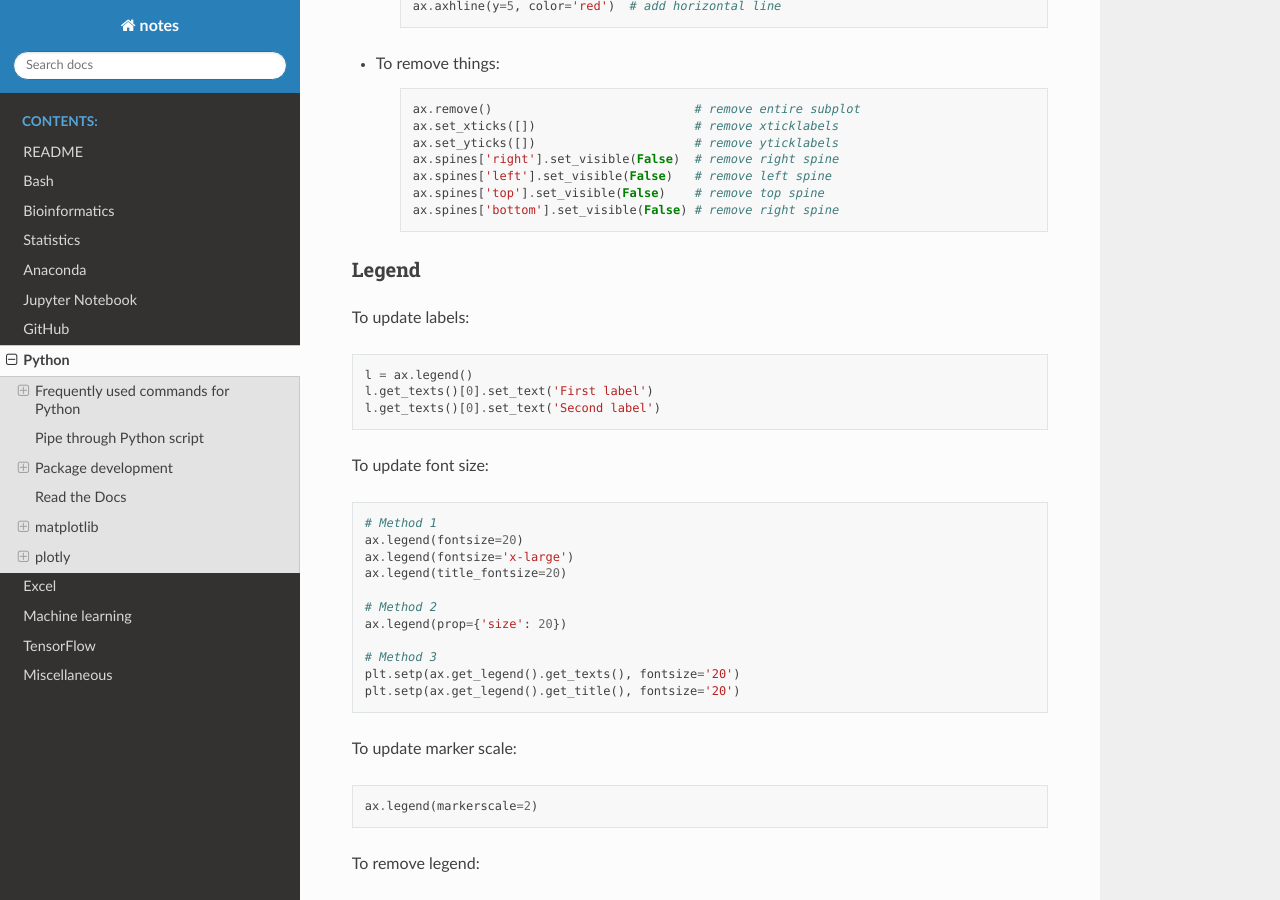
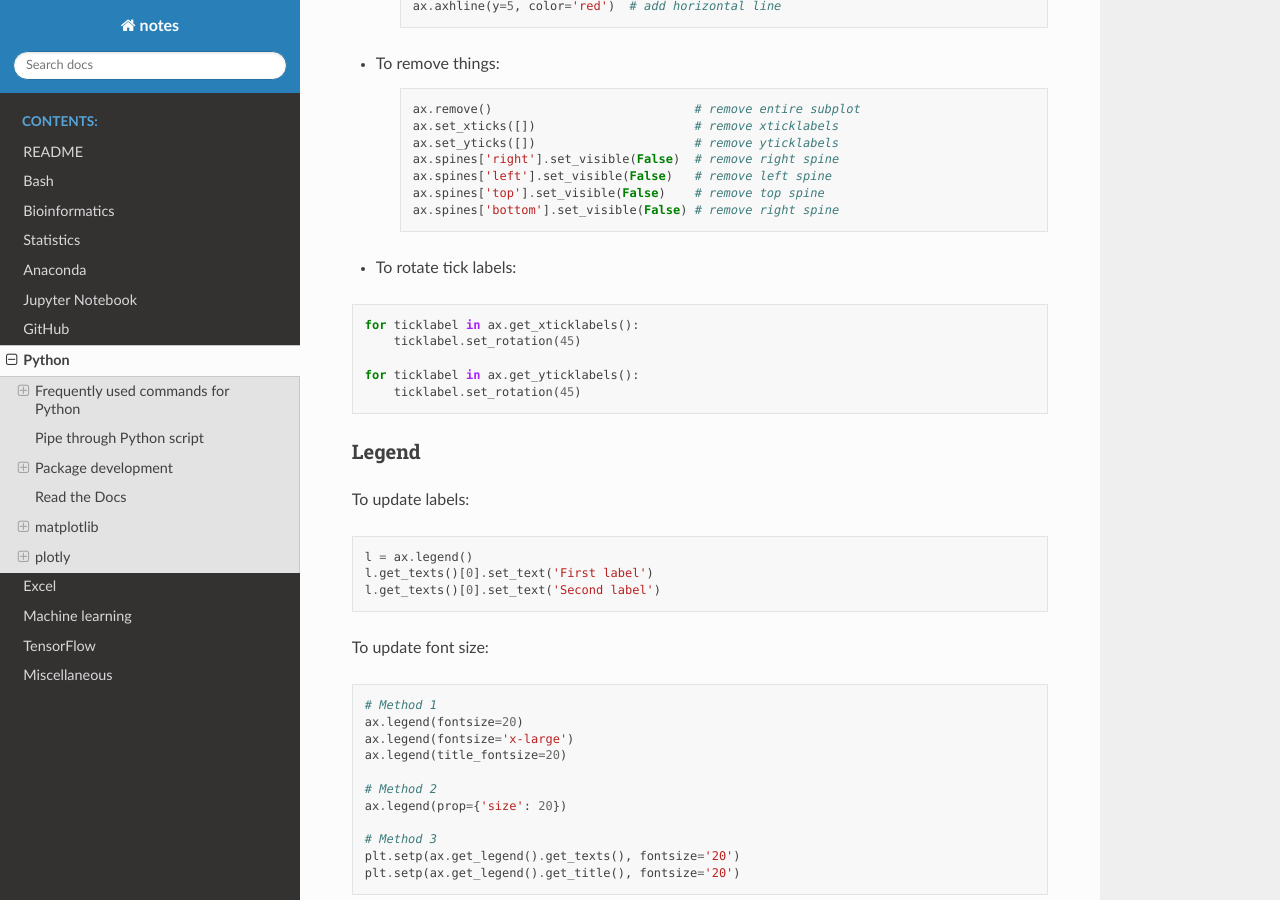
Before and after one commit to sbslee/notes, a Sphinx documentation site: the page built from docs/python.rst, in a window 1280 px wide and 900 px high, scrolled down 4820 px. Built offline with Sphinx 7.4.7 and the Read the Docs theme 2.0.0, drawn with Linux system fonts in a browser that asks for light colours.

Commit message:
Update notes

```diff
--- a/docs/python.rst
+++ b/docs/python.rst
@@ -271,6 +271,16 @@ Frequently used commands for matplotlib
         ax.spines['top'].set_visible(False)    # remove top spine
         ax.spines['bottom'].set_visible(False) # remove right spine
 
+* To rotate tick labels:
+
+.. code:: python3
+
+    for ticklabel in ax.get_xticklabels():
+        ticklabel.set_rotation(45)
+
+    for ticklabel in ax.get_yticklabels():
+        ticklabel.set_rotation(45)
+
 Legend
 ------
 
```
